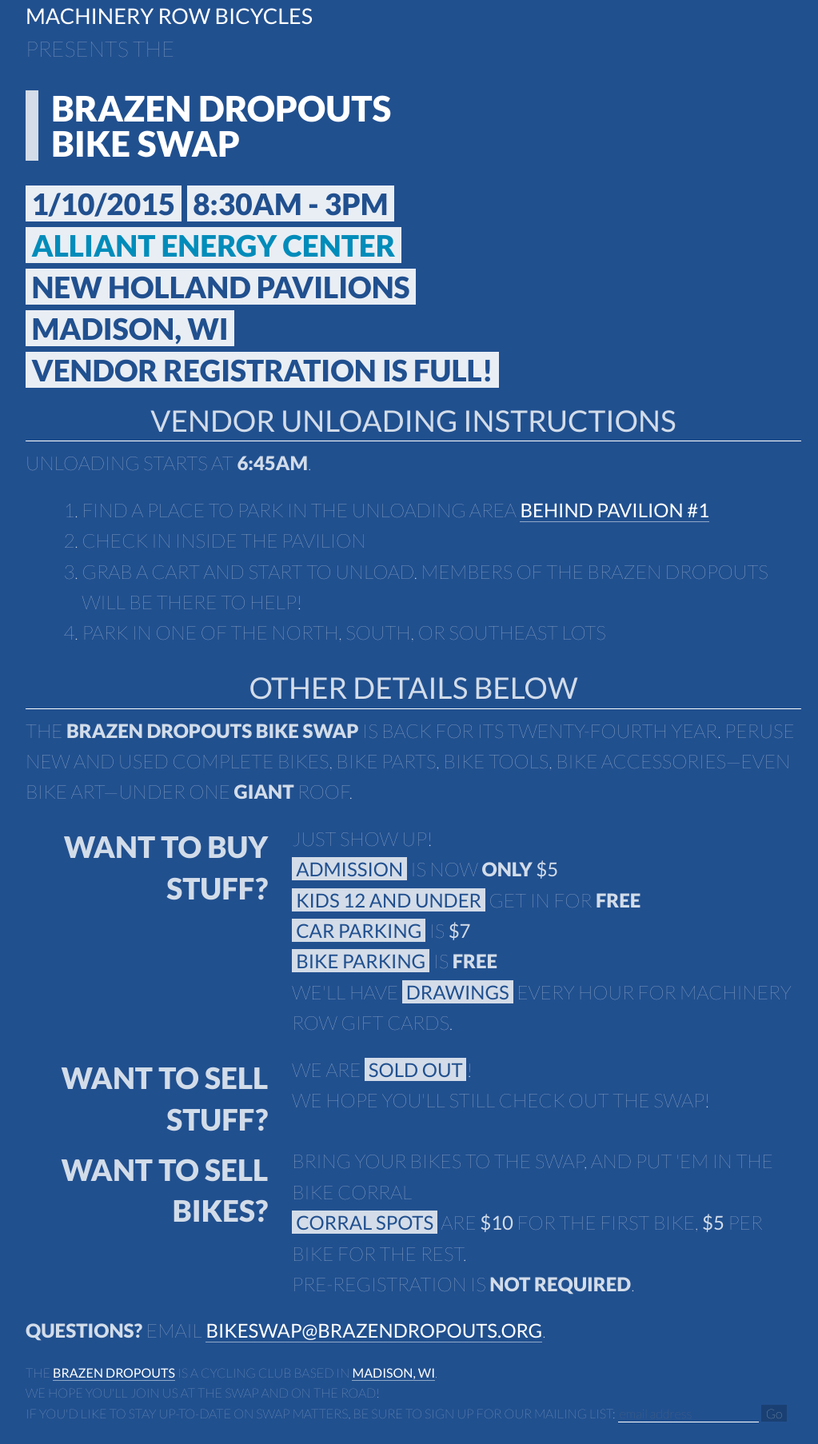
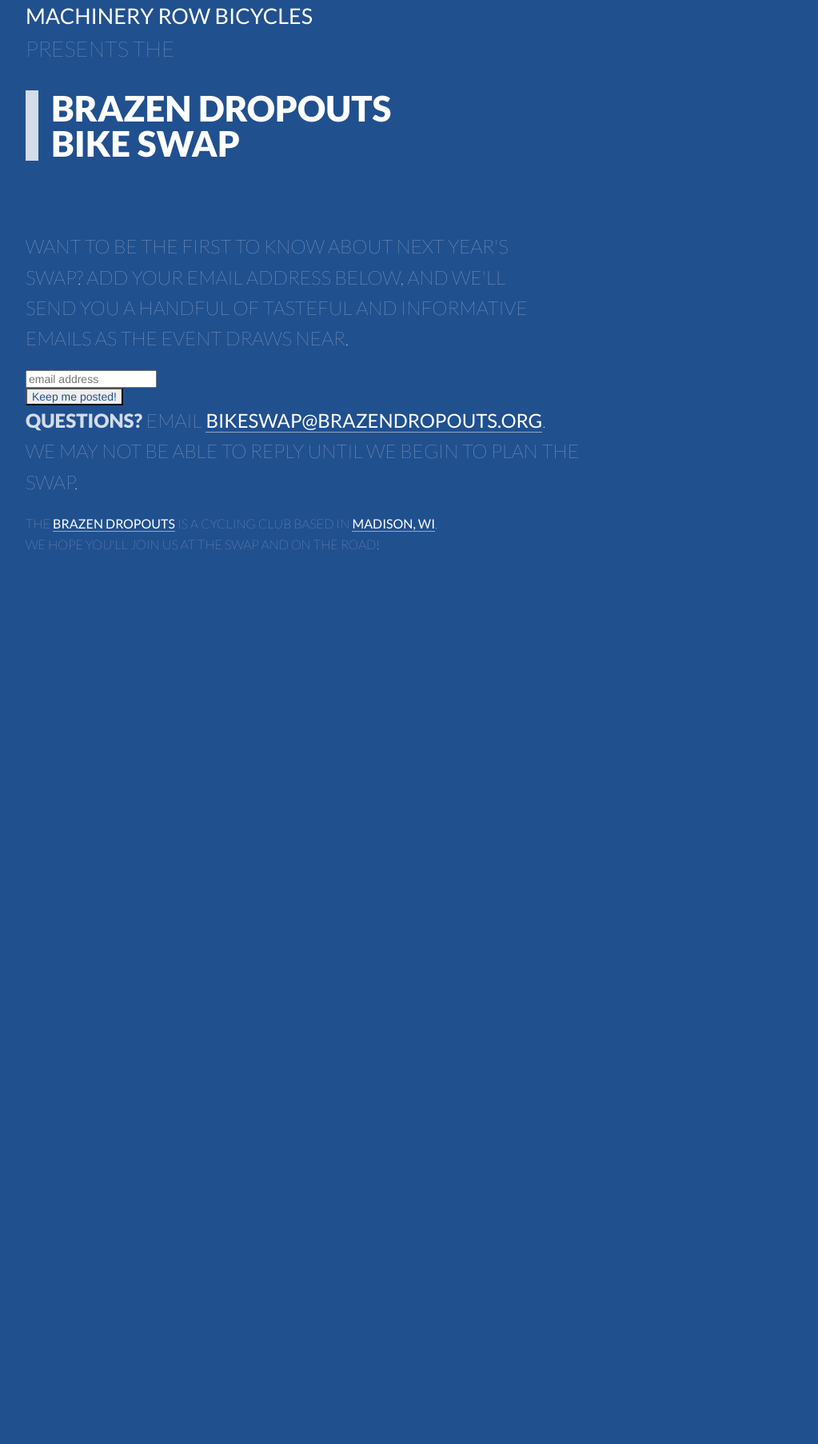
Before and after one commit to brazendropouts/bdbikeswap.com, a Jekyll site: the page built from index.html, in a window 1280 px wide. Shown: the whole page at 80% size, without its empty margins (123-1146 px from the left). Built offline with Jekyll 4.4.1, drawn with Linux system fonts in a browser that asks for light colours; comment, search, counter and statistics services are not loaded; after the commit the page ends 900 px from its top, so only the background shows below that; part of the change alters nothing that is shown.

Commit message:
'til next year

```diff
--- a/_config.yml
+++ b/_config.yml
@@ -8,9 +8,9 @@ stops_at: 2015-01-10T15:00:00
 venue: Alliant Energy Center
 room: New Holland Pavilions
 
-sold_out: true
-hibernation: false
-shows_unloading_instructions: true
+sold_out: false
+hibernation: true
+shows_unloading_instructions: false
 
 # Pricing
 prices:
--- a/index.html
+++ b/index.html
@@ -58,7 +58,7 @@ layout: default
   {% if site.hibernation %}
     <div class="row">
       <div class="columns large-8 overview punchy">
-        <p>Want to be the first to know about next year's Swap? Add your email address below, and we'll send you a handful of tasteful and informative emails as the details of the event become clear.</p>
+        <p>Want to be the first to know about next year's Swap? Add your email address below, and we'll send you a handful of tasteful and informative emails as the event draws near.</p>
       </div>
     </div>
     <div class="row">
```
